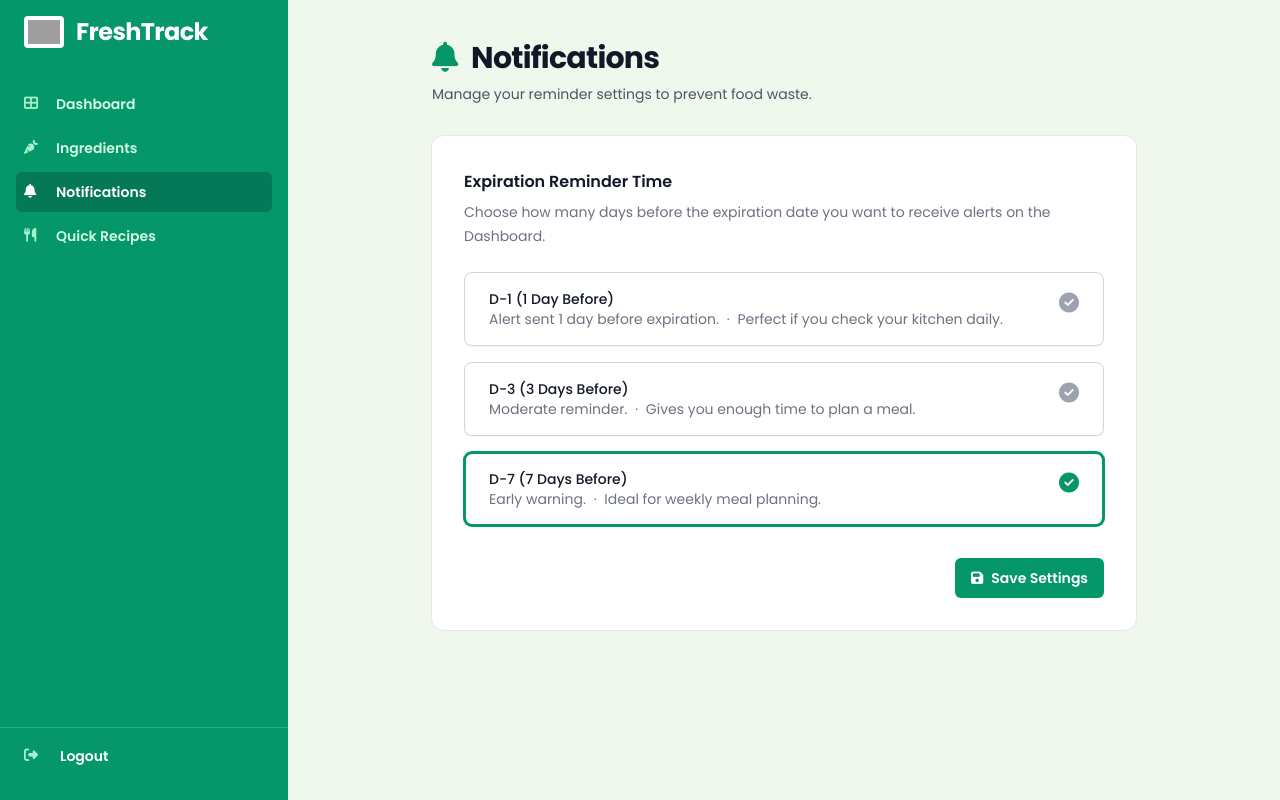
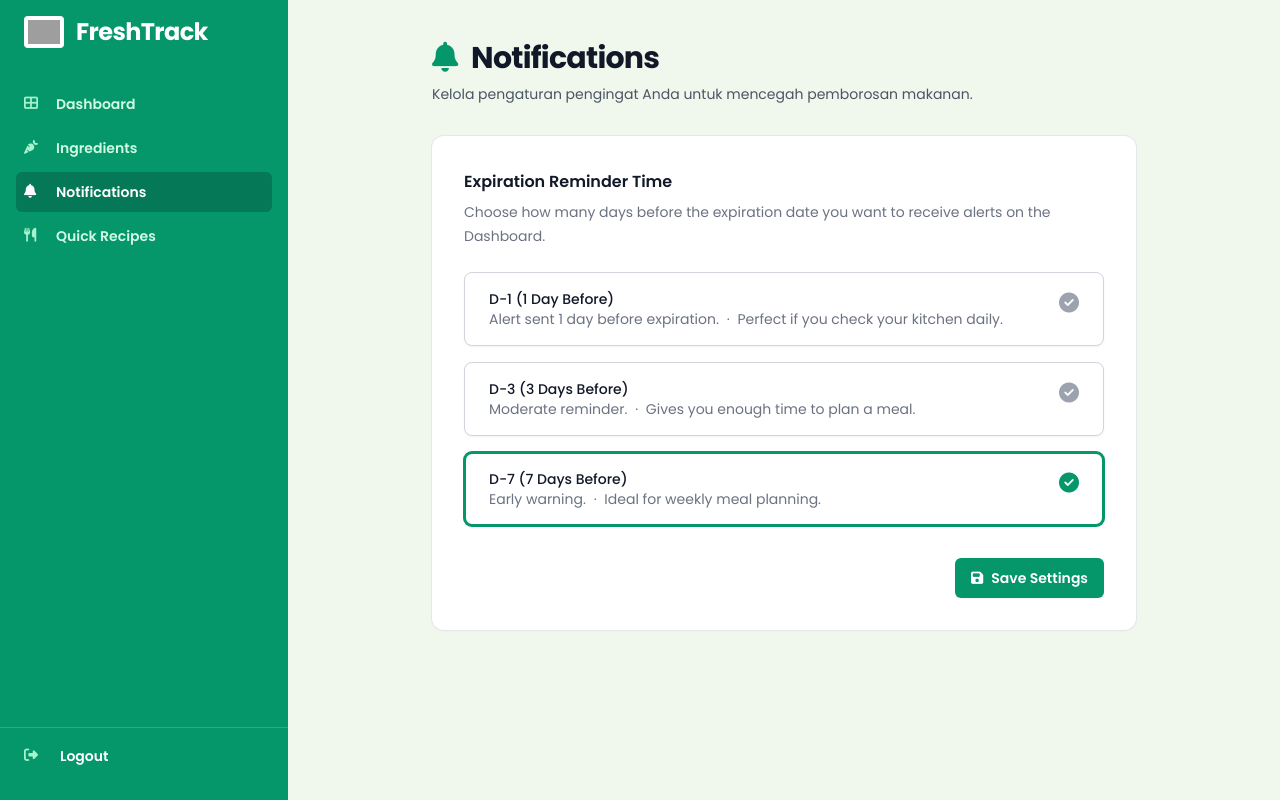
Before and after one commit to vektor-glitch/FreshTrack, a PHP site: page /pages/notification.php in a window 1280 px wide. Run offline with PHP 8.4, Linux system fonts and the light colour scheme; a user stored in the database is signed in; data comes from the database, SQL or seed files in the repository; some libraries are stand-ins or nearby versions; grey boxes are pictures that could not be loaded.

Commit message:
fix typo

```diff
--- a/pages/inventories.php
+++ b/pages/inventories.php
@@ -5,11 +5,11 @@ include __DIR__ . '/../config/connection.php';
 $user_id = $_SESSION['user_id'];
 $page_title = 'Bahan Makanan';
 
-// Get categories
+// Ambil semua kategori bahan makanan dari database
 $cats = $connection->query("SELECT * FROM categories ORDER BY nama_categories");
 $categories = $cats->fetch_all(MYSQLI_ASSOC);
 
-// Filter by category
+// Filter berdasarkan kategori yang dipilih user
 $filter = $_GET['category'] ?? 'all';
 $query = "SELECT i.*, c.nama_categories, c.icon,
           DATEDIFF(i.tanggal_kadaluarsa, CURDATE()) AS days_left
@@ -30,7 +30,7 @@ if ($filter !== 'all') {
 $stmt->execute();
 $items = $stmt->get_result()->fetch_all(MYSQLI_ASSOC);
 
-// Get user reminder_day for badge colors
+// Ambil preferensi pengingat user untuk menentukan warna badge status
 $stmt2 = $connection->prepare("SELECT reminder_day FROM users WHERE id = ?");
 $stmt2->bind_param("s", $user_id);
 $stmt2->execute();
--- a/pages/notification.php
+++ b/pages/notification.php
@@ -31,7 +31,7 @@ $current = $stmt->get_result()->fetch_assoc()['reminder_day'] ?? 3;
       <div class="px-4 sm:px-6 lg:px-8 max-w-3xl mx-auto">
         <div class="mb-8">
             <h1 class="text-3xl font-bold tracking-tight text-gray-900"><i class="fas fa-bell text-emerald-600 mr-2"></i> Notifications</h1>
-            <p class="mt-2 text-sm text-gray-600">Manage your reminder settings to prevent food waste.</p>
+            <p class="mt-2 text-sm text-gray-600">Kelola pengaturan pengingat Anda untuk mencegah pemborosan makanan.</p>
         </div>
 
         <?php if ($success): ?>
--- a/pages/recipe.php
+++ b/pages/recipe.php
@@ -4,7 +4,7 @@ include __DIR__ . '/../includes/auth_check.php';
 
 $page_title = 'Resep Dadakan';
 
-// Get all recipes with ingredients
+// Ambil semua resep beserta bahan-bahannya dari database
 $recipes = $connection->query("SELECT * FROM recipe ORDER BY created_at DESC")->fetch_all(MYSQLI_ASSOC);
 
 foreach ($recipes as &$recipe) {
@@ -23,7 +23,7 @@ unset($recipe);
       <div class="px-4 sm:px-6 lg:px-8 max-w-7xl mx-auto">
         <div class="mb-8">
             <h1 class="text-3xl font-bold tracking-tight text-gray-900"><i class="fas fa-utensils text-emerald-600 mr-2"></i> Quick Recipes</h1>
-            <p class="mt-2 text-sm text-gray-600">Quick recipe inspiration to save ingredients that are nearing their expiration date.</p>
+            <p class="mt-2 text-sm text-gray-600">Inspirasi resep cepat untuk menggunakan bahan yang mendekati kedaluwarsa.</p>
         </div>
 
         <?php if (empty($recipes)): ?>
```
Also changed, not shown: pages/dashboard.php (+4 -4 lines).
